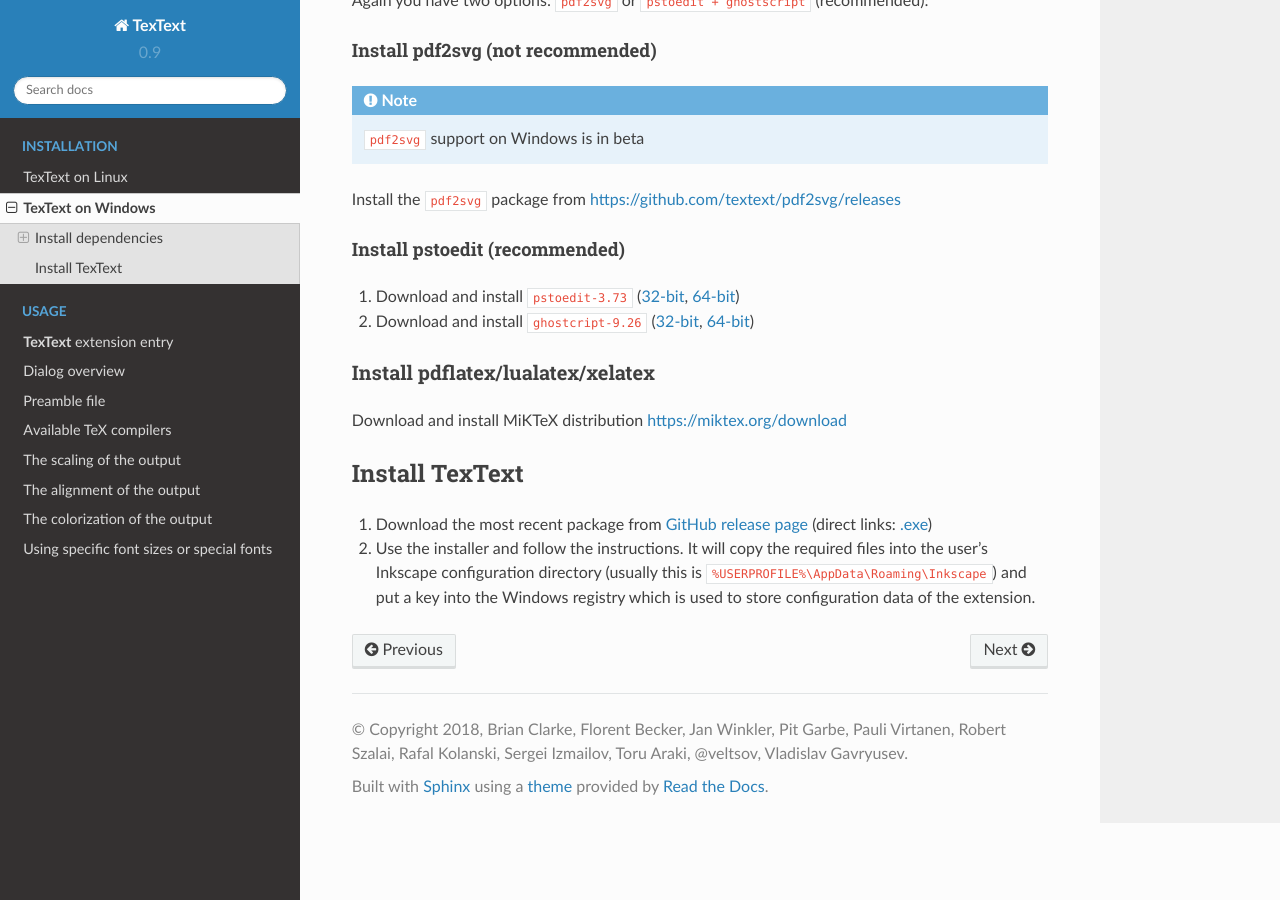
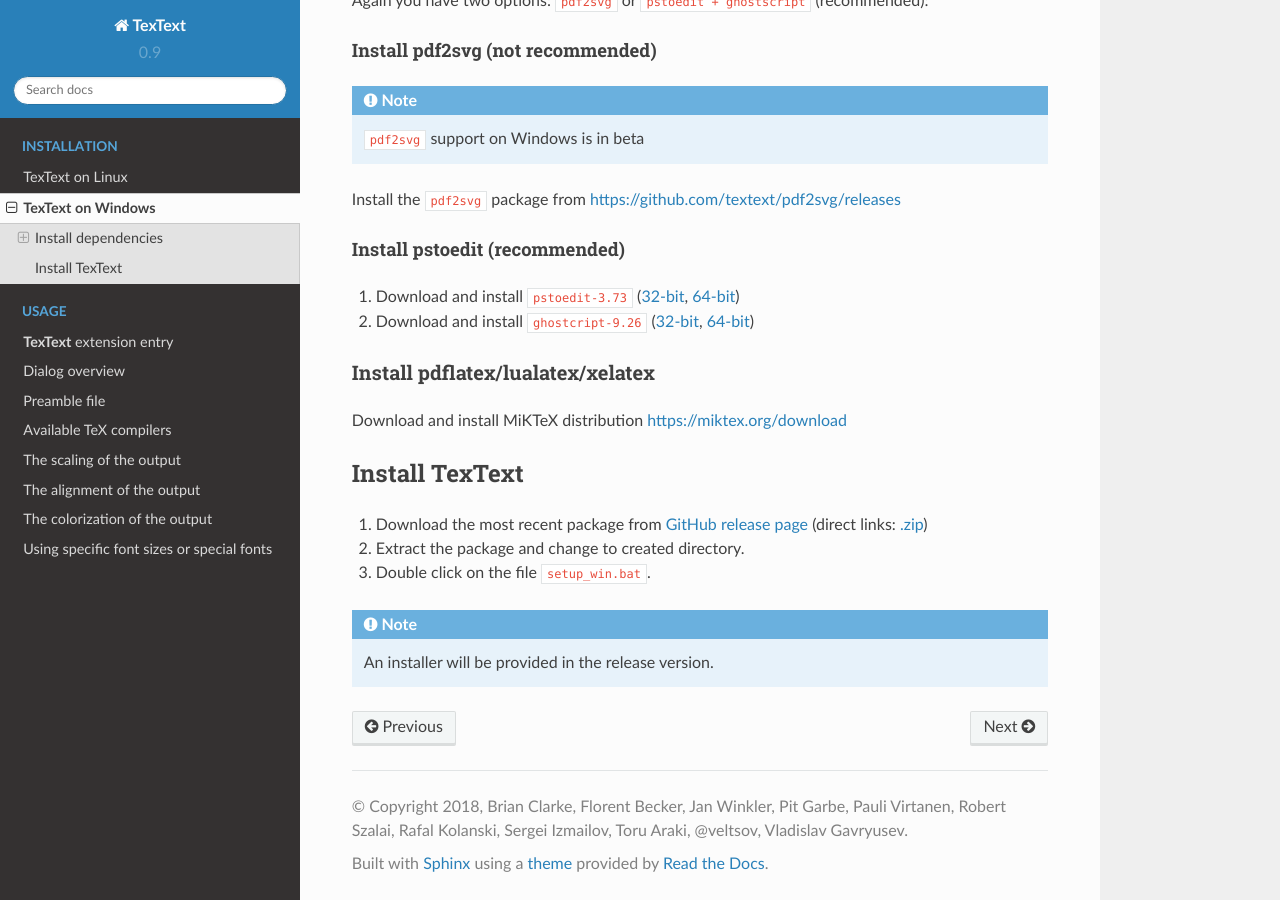
Before and after one commit to textext/textext, a Sphinx documentation site: the page built from docs/source/install/windows.rst, in a window 1280 px wide and 900 px high, scrolled down 1276 px. Built offline with Sphinx 7.4.7 and the Read the Docs theme 2.0.0, drawn with Linux system fonts in a browser that asks for light colours.

Commit message:
Updated Windows setup download information

```diff
--- a/docs/source/install/windows.rst
+++ b/docs/source/install/windows.rst
@@ -126,7 +126,15 @@
 Install TexText
 =================
 
-1. Download the most recent package from :textext_current_release_page:`GitHub release page <release>` (direct links: :textext_download_exe:`.exe <Windows>`)
-2. Use the installer and follow the instructions. It will copy the required files into the user's Inkscape
-   configuration directory (usually this is ``%USERPROFILE%\AppData\Roaming\Inkscape``) and put a key into
-   the Windows registry which is used to store configuration data of the extension.
+1. Download the most recent package from :textext_current_release_page:`GitHub release page <release>` (direct links: :textext_download_zip:`.zip <Windows>`)
+2. Extract the package and change to created directory.
+3. Double click on the file :bash:`setup_win.bat`.
+
+.. note::
+
+    An installer will be provided in the release version.
+
+.. 1. Download the most recent package from :textext_current_release_page:`GitHub release page <release>` (direct links: :textext_download_exe:`.exe <Windows>`)
+.. 2. Use the installer and follow the instructions. It will copy the required files into the user's Inkscape
+..    configuration directory (usually this is ``%USERPROFILE%\AppData\Roaming\Inkscape``) and put a key into
+..    the Windows registry which is used to store configuration data of the extension.
```
